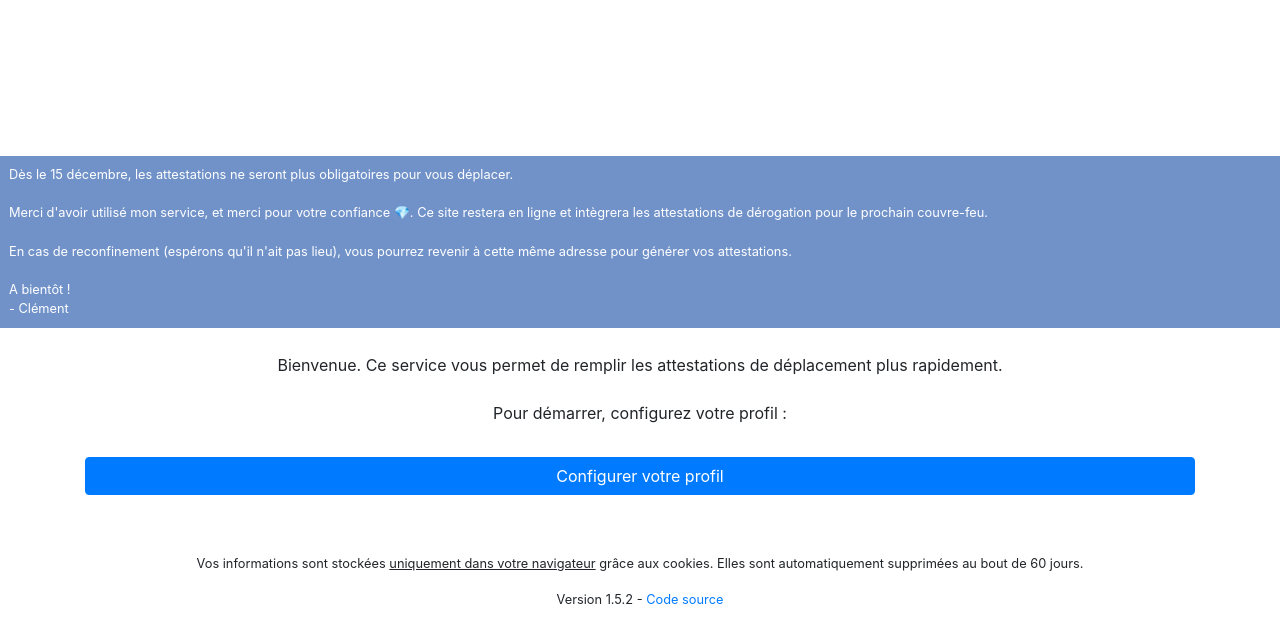
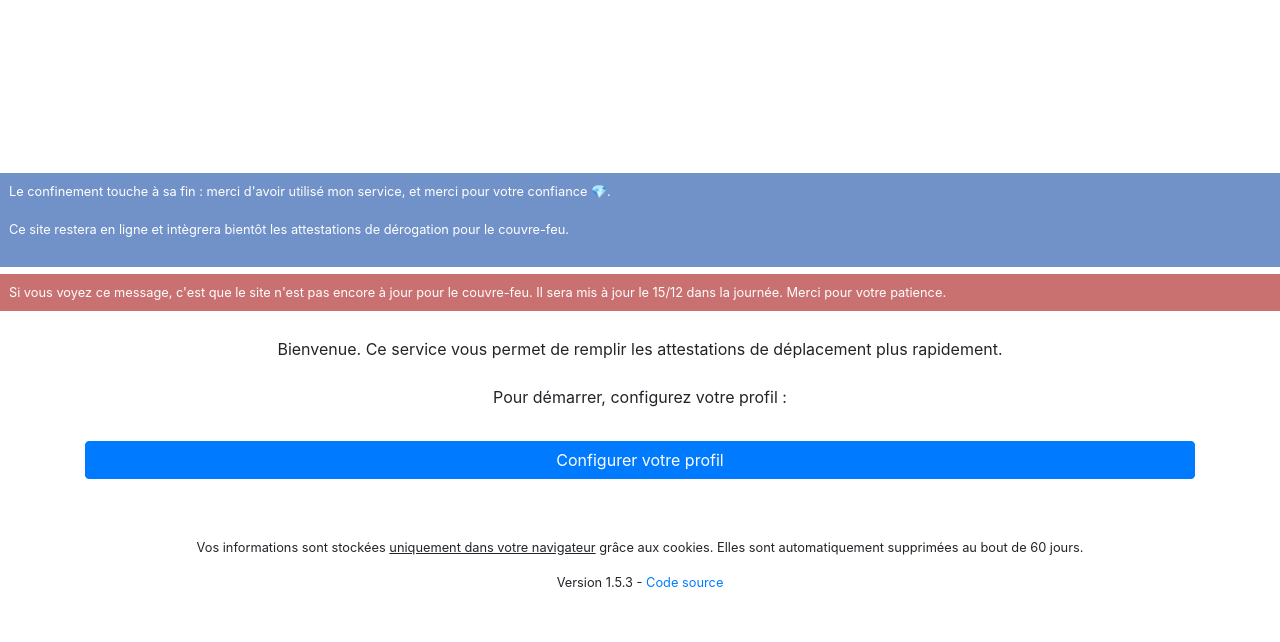
Before and after one commit to clementlize/covid19-attestation, a website built with Parcel: page src/index.html in a window 1280 px wide. Built offline with nearby package versions, Linux system fonts and the light colour scheme.

Commit message:
v1.5.3: added alert couvre-feu

```diff
--- a/src/index.html
+++ b/src/index.html
@@ -20,12 +20,13 @@
     ></p>
 
     <div id="alert-update-done">
-        Dès le 15 décembre, les attestations ne seront plus obligatoires pour vous déplacer. <br/> <br/>
-        Merci d'avoir utilisé mon service, et merci pour votre confiance 💎.
-        Ce site restera en ligne et intègrera les attestations de dérogation pour le prochain couvre-feu. <br/> <br>
-        En cas de reconfinement (espérons qu'il n'ait pas lieu), vous pourrez revenir à cette même adresse pour générer vos attestations. <br/> <br>
-        A bientôt ! <br/>
-        - Clément
+        Le confinement touche à sa fin : merci d'avoir utilisé mon service, et merci pour votre confiance 💎. <br/><br/>
+        Ce site restera en ligne et intègrera bientôt les attestations de dérogation pour le couvre-feu. <br/><br/>
+    </div>
+
+    <div id="alert-update">
+        Si vous voyez ce message, c'est que le site n'est pas encore à jour pour le couvre-feu. Il sera mis à jour
+        le 15/12 dans la journée. Merci pour votre patience.
     </div>
 
     <div class="container" id="main_container">
@@ -34,7 +35,7 @@
 
     <div class="container" id="footer">
         <p id="confidentialite"><br>Vos informations sont stockées <u>uniquement dans votre navigateur</u> grâce aux cookies. Elles sont automatiquement supprimées au bout de 60 jours.</p>
-        <p id="confidentialite">Version 1.5.2 - <a href="https://github.com/clementlize/covid19-attestation" target="_blank">Code source</a></p>
+        <p id="confidentialite">Version 1.5.3 - <a href="https://github.com/clementlize/covid19-attestation" target="_blank">Code source</a></p>
     </div>
 
     <script src="./js/main.js"></script>
--- a/src/style.css
+++ b/src/style.css
@@ -91,3 +91,13 @@ body {
     margin-bottom: 2em;
     margin-top: -1.5em;
 }
+
+#alert-update {
+
+    background-color: rgba(168, 26, 26, 0.62);
+    padding: .7em;
+    font-size: .8em;
+    color: white;
+    margin-bottom: 2em;
+    margin-top: -1.5em;
+}
```
